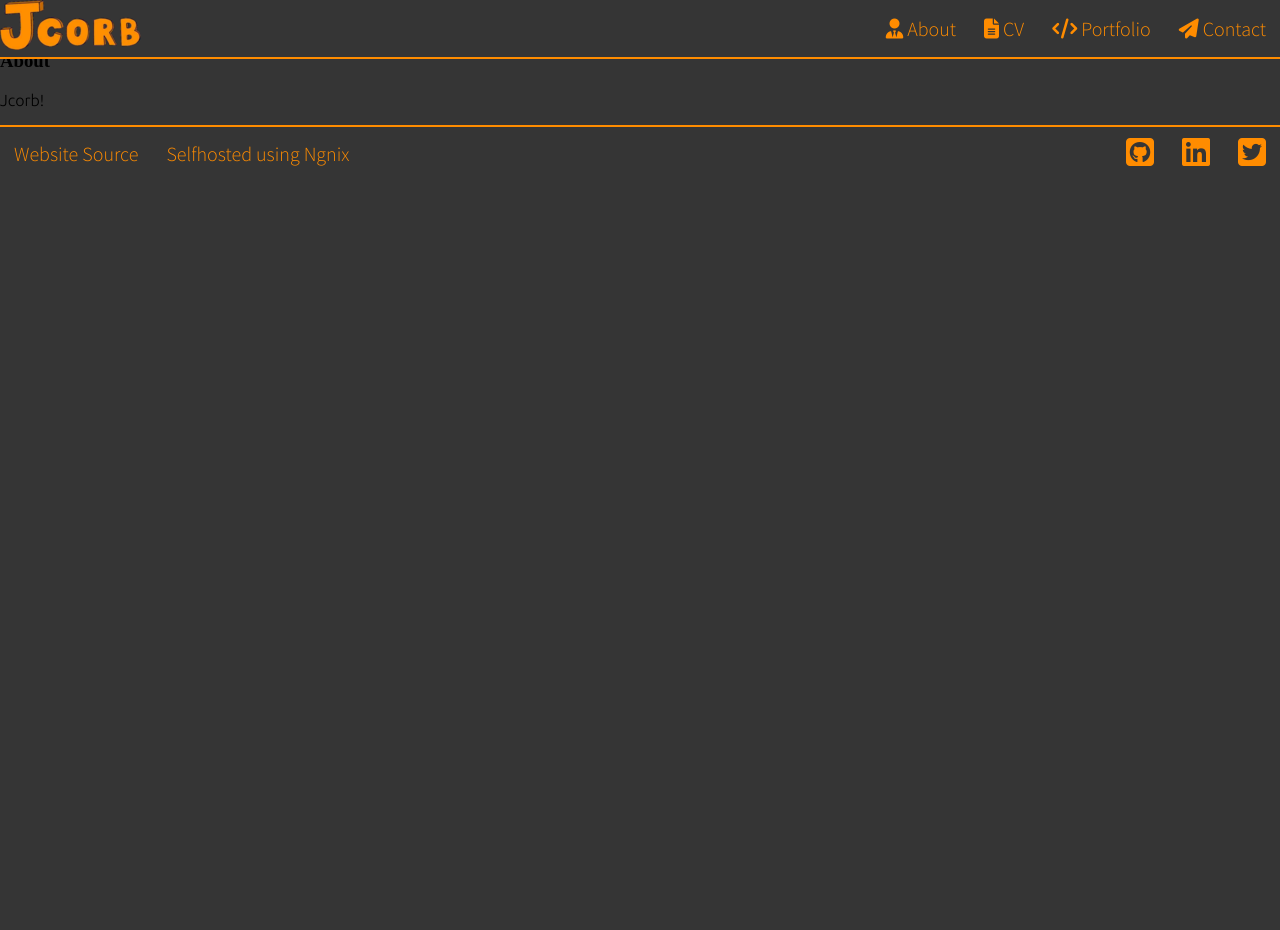
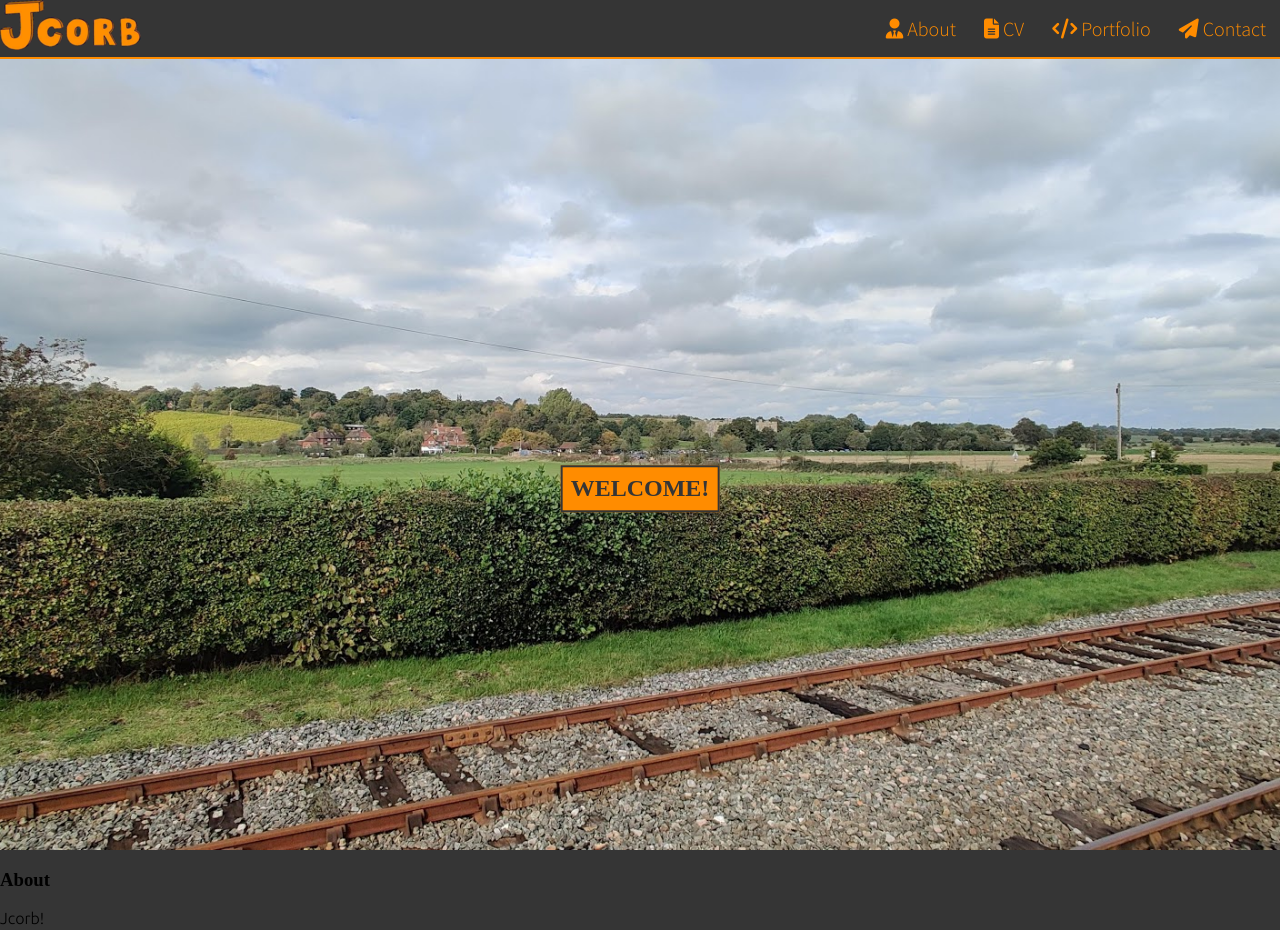
Before and after one commit to Jcorb08/jcorb.ml-beta, a plain HTML site: page index.html in a window 1280 px wide. Shown: the top 930 px of the page. Drawn offline with Linux system fonts and the light colour scheme.

Commit message:
Image Paralax

```diff
--- a/assets/css/style.css
+++ b/assets/css/style.css
@@ -30,10 +30,11 @@
     height: 50%;
 }
 
-/*Main Page*/
-body{
+/*Main Items*/
+body, html {
     background-color: #353535;
     margin: 0;
+    height: 100%;
 }
 
 h1 h2 h3 h4 h5 h6{
@@ -44,9 +45,31 @@ p {
     font-family: 'Ubuntu', sans-serif;
 }
 
-.main{
+/*First Image*/
+
+.train-img{
     margin-top: 50px;
-    height: 1500px;
+    height: 100%;
+    background-image: url("../images/train_1920.jpg");
+    background-attachment: fixed;
+    background-position: center;
+    background-repeat: no-repeat;
+    background-size: cover;
+}
+
+.train-img-text{
+    position: absolute;
+    display: block;
+    top: 60%;
+    left: 50%;
+    transform: translate(-50%, -40%);
+}
+
+.train-img-text h2{
+    padding: 8px 8px;
+    background: darkorange;
+    color: #353535;
+    border: solid 2px #353535;
 }
 
 /*Footer Navigation*/
--- a/index.html
+++ b/index.html
@@ -28,15 +28,23 @@
         <a href="#About"><i class="fas fa-user-tie"></i> About</a>
     </header>
 
+    <!--Big Parallax Image-->
+    <div class="train-img">
+        <div class="train-img-text"><h2>WELCOME!</h2></div>
+    </div>
+
+    <!--About-->
+    <div class="about" id="About">
+
+        <h3>About</h3>
+        <p>
+            Jcorb!
+        </p>
+    </div>
+
     <!--Main body-->
     <div class="main">
-        <div class="about" id="About">
 
-            <h3>About</h3>
-            <p>
-                Jcorb!
-            </p>
-        </div>
 
         <div class="cv" id="CV">
 
@@ -61,6 +69,8 @@
                 </div>
     </footer>
 
+    <!--Javascript-->
+
 </body>
 
 </html>
```
